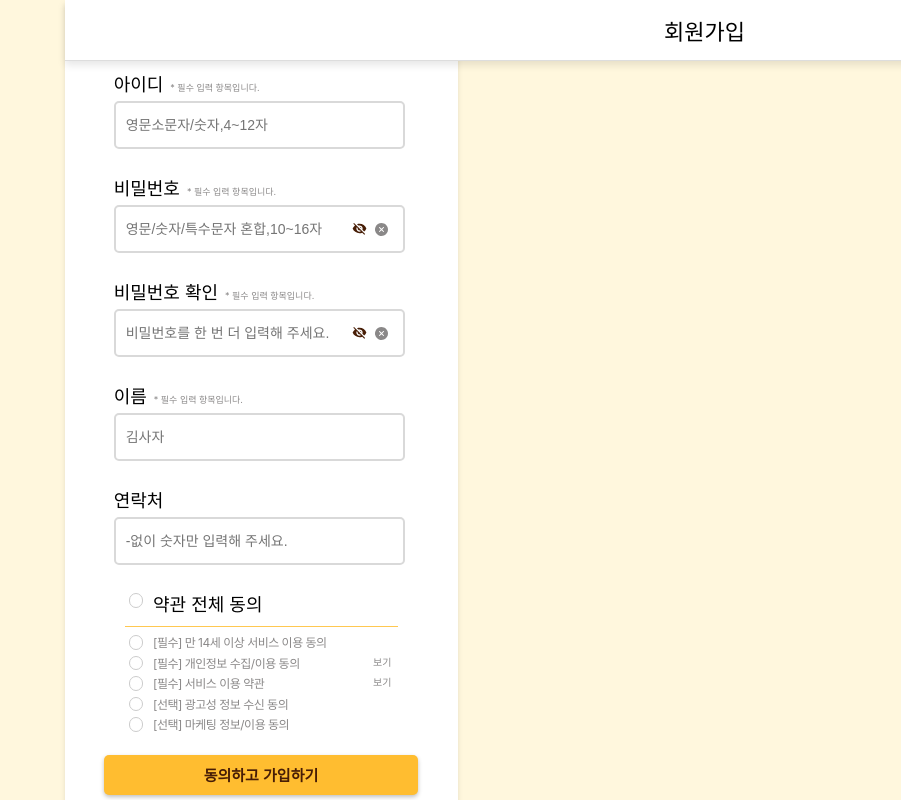
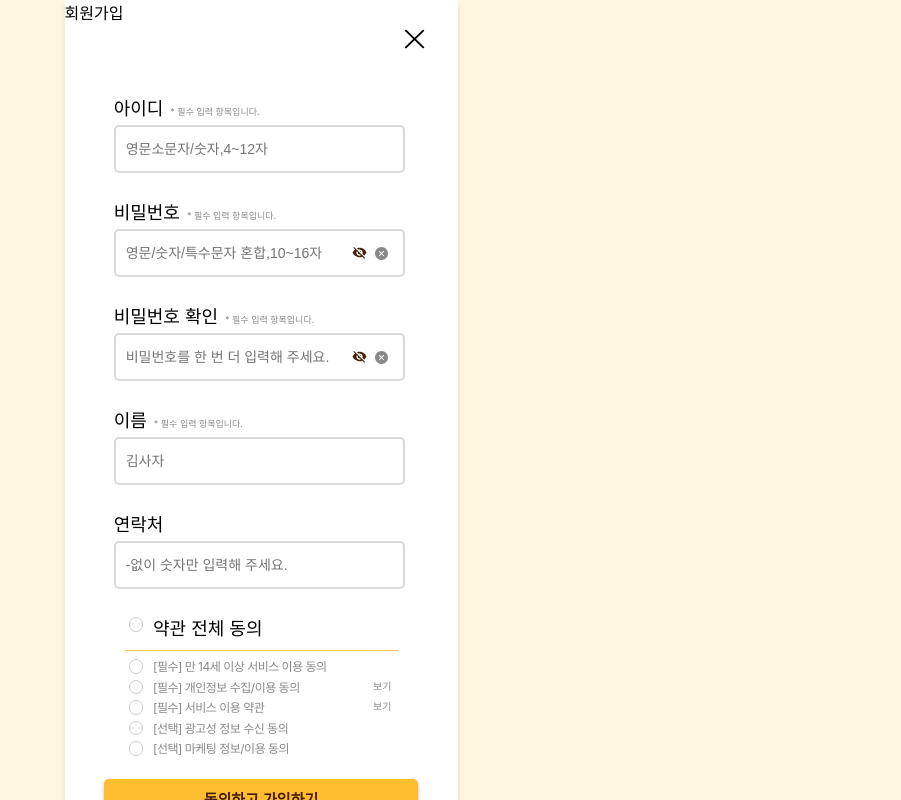
Before and after one commit to Likelion-at-SMWU-12th/DreamPatissier-Client, a React (Create React App) app in the folder dream/: page /accounts/signup in a window 1280 px wide. Shown: the whole page, without its empty margins (379-1280 px from the left). Built offline with nearby package versions, Linux system fonts and the light colour scheme.

Commit message:
[Style] 서비스 이용약관 수정

```diff
--- a/dream/src/pages/accounts/Signup.js
+++ b/dream/src/pages/accounts/Signup.js
@@ -13,10 +13,10 @@ const Signup = () => {
 
   return (
     <div>
-      <Bar>
+      <TermBar>
         <Title>회원가입</Title>
         <CancelIcon src={Cancel} onClick={handleCancelClick} />
-      </Bar>
+      </TermBar>
       <ContentWrap>
         <SignForm />
       </ContentWrap>
@@ -31,20 +31,7 @@ export default Signup;
 //
 
 // 상단 배너
-const Bar = styled.div`
-  font-size: 22px;
-  display: flex;
-  justify-content: center;
-  align-items: center;
-  position: fixed;
-  top: 0;
-  width: 100%;
-  background-color: white;
-  z-index: 1;
-  border-bottom: 1px solid #ddd;
-  box-shadow: 0 4px 8px rgba(0, 0, 0, 0.1);
-  height: 60px;
-`;
+const TermBar = styled.div``;
 
 const Title = styled.p`
   margin: 0;
--- a/dream/src/pages/userpage/OfUse.js
+++ b/dream/src/pages/userpage/OfUse.js
@@ -12,10 +12,10 @@ const OfUse = () => {
 
   return (
     <>
-      <Bar>
+      <BBar>
         <Title>서비스 이용 약관</Title>
         <CancelIcon src={Cancel} onClick={handleCancelClick} />
-      </Bar>
+      </BBar>
       <TermsWrap>
         <TermsContent>
           {" "}
@@ -142,14 +142,14 @@ const OfUse = () => {
 
 export default OfUse;
 
-const Bar = styled.div`
+const BBar = styled.div`
   font-size: 22px;
   display: flex;
   justify-content: center;
   align-items: center;
   position: fixed;
   top: 0;
-  width: 100%;
+  width: 393px;
   background-color: white;
   z-index: 1;
   border-bottom: 1px solid #ddd;
```
